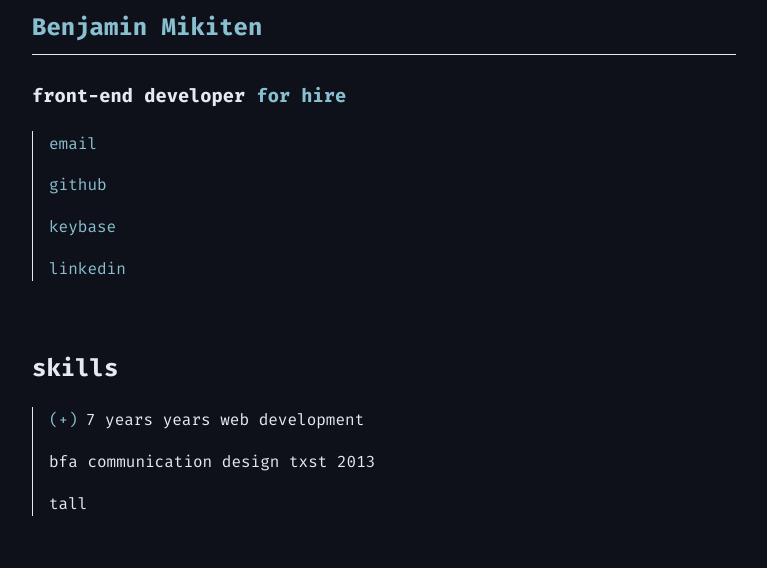
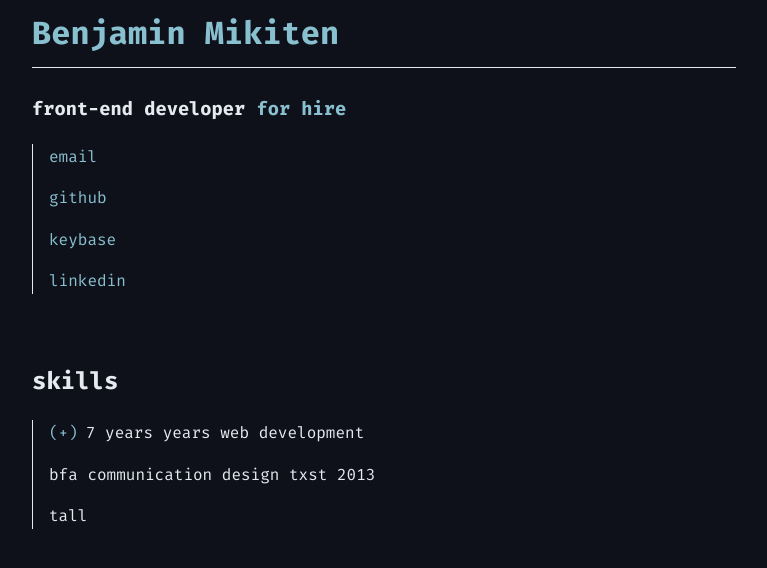
Before and after one commit to benjaminmikiten/benjaminmikiten.com, a Next.js app: page / in a window 1280 px wide. Shown: the top 568 px of the page, without its empty margins (256-1023 px from the left). Built offline with nearby package versions, Linux system fonts and the light colour scheme.

Commit message:
bigger type!

```diff
--- a/src/styles/Theme.js
+++ b/src/styles/Theme.js
@@ -62,7 +62,7 @@ const TYPE = {
     margin: 0;
     font-family: ${FONTS.mono};
     color: ${SEMANTIC_COLORS.titleType};
-    font-size: 1.5rem;
+    font-size: 2rem;
     font-weight: 700;
   `,
   mediumTitle: css`
@@ -70,7 +70,7 @@ const TYPE = {
     font-family: ${FONTS.mono};
     color: ${SEMANTIC_COLORS.titleType};
     font-weight: 700;
-    font-size: 1.2rem;
+    font-size: 1.5rem;
   `,
   smallTitle: css`
     margin: 0;
```
